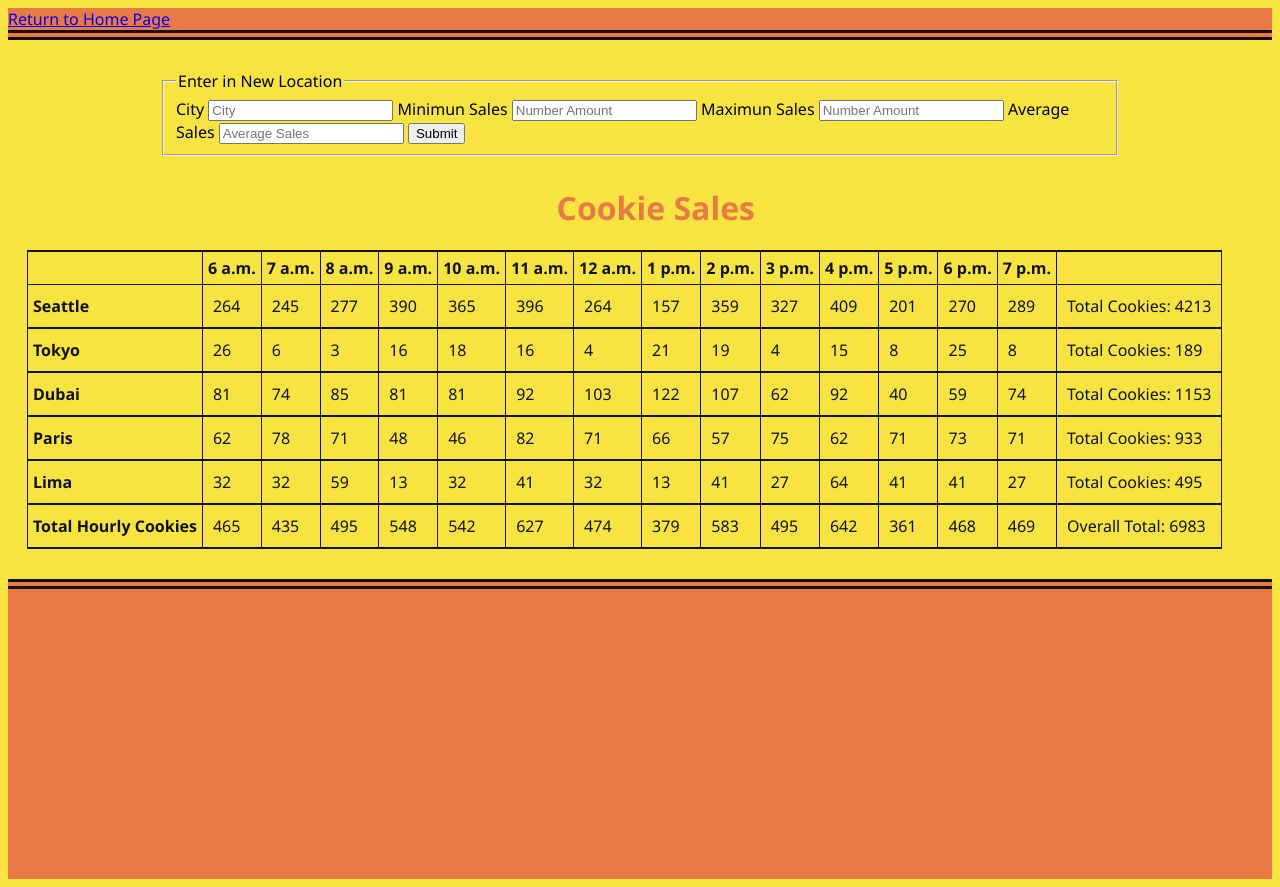
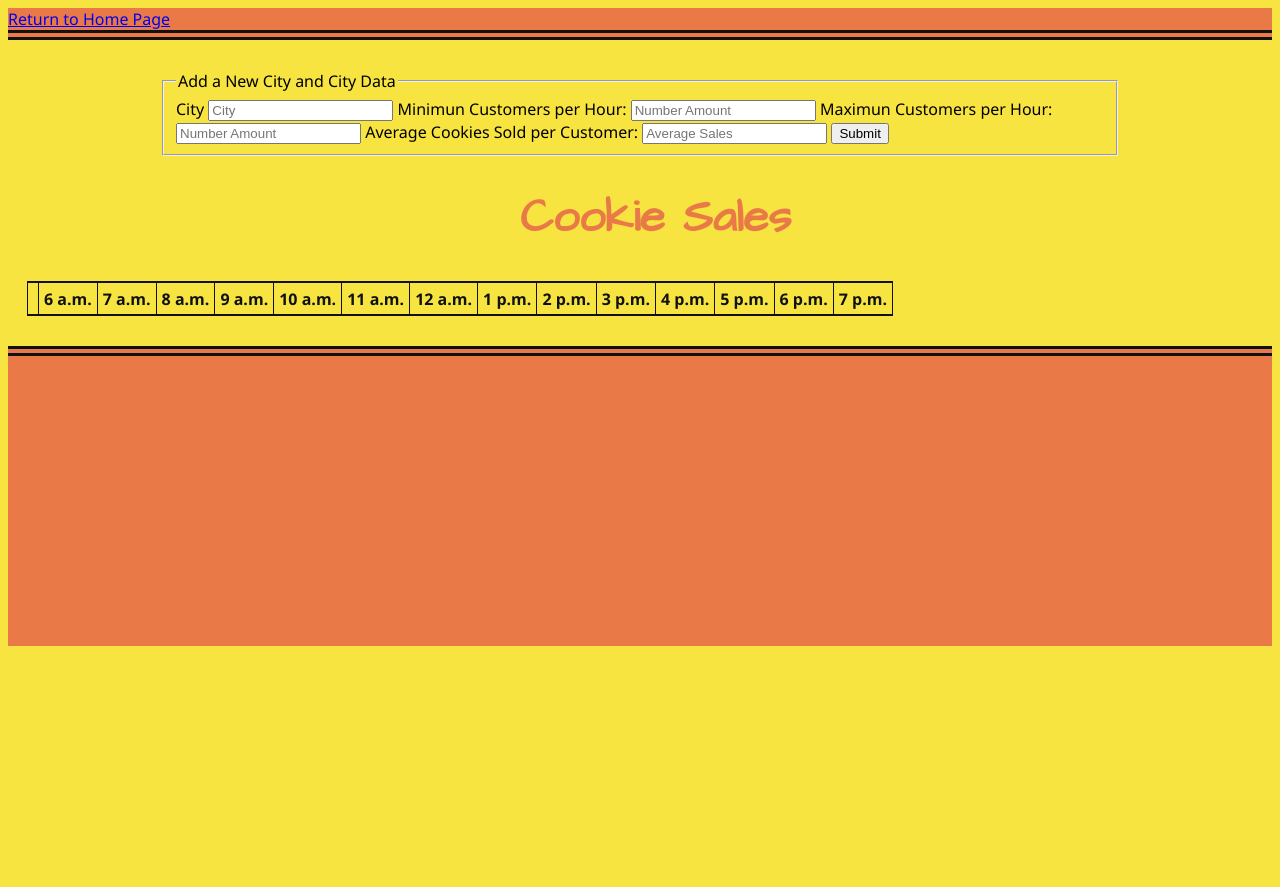
Before and after one commit to carrievo/cookie-stand, a plain HTML site: page sales.html in a window 1280 px wide. After the commit the page ends 800 px from the top, so only its background shows below. Drawn offline with Linux system fonts and the light colour scheme; a web font is replaced by a local one.

Commit message:
modified JS code to include elementBuilder and style to CSS.

```diff
--- a/css/style.css
+++ b/css/style.css
@@ -4,6 +4,11 @@ h1 {
   font-family: 'Segoe UI', Tahoma, Geneva, Verdana, sans-serif;
   margin-left: 2.5%;
   color: rgb(233, 122, 71);
+}
+
+.cookieTitle {
+  font-family: 'Architects Daughter', cursive;
+  font-size: 46px;
 }
 
 table, td, th {
@@ -40,6 +45,16 @@ header {
   width: 100%;
   background-color: rgb(233, 122, 71);
   border-bottom: #111 10px double;
+}
+
+.links {
+  font-family: 'Architects Daughter', cursive;
+  font-size: 18px;
+}
+
+.bio {
+  font-family: 'Architects Daughter', cursive;
+  font-size: 35px;
 }
 
 nav {
--- a/js/app.js
+++ b/js/app.js
@@ -1,6 +1,4 @@
 'use strict';
-
-console.log('Hello world!');
 
 //create hours array
 let hourOfDay = ['6 a.m.', '7 a.m.', '8 a.m.', '9 a.m.', '10 a.m.', '11 a.m.', '12 a.m.', '1 p.m.', '2 p.m.', '3 p.m.', '4 p.m.', '5 p.m.', '6 p.m.', '7 p.m.'];
@@ -21,12 +19,12 @@ function Cookieshop (location, min, max, avg) {
       return randomNumber;
     };
 
-this.renderCustomersPerHour = function(min, max) {
+this.renderCustomersPerHour = function() {
   for (let i = 0; i < hourOfDay.length; i++) {
     let num = this.getRandomNumber(this.min, this.max)
     this.customersPerHour.push(num);
   }
-  console.log(this.customersPerHour);
+
 };
 
 this.renderCookiesPerHour = function() {
@@ -35,7 +33,7 @@ this.renderCookiesPerHour = function() {
     this.cookiesTotal += num;
     this.cookiesPerHour.push(num);
   }
-  console.log(this.cookiesPerHour);
+
 };
 
 // this is what shows up on the browser  -----------------------------------------------------------------------------------
@@ -63,14 +61,14 @@ for (let i = 0; i < hourOfDay.length; i++) {
   this.callUponAll = function() {
     this.renderCustomersPerHour();
     this.renderCookiesPerHour();
-    // this.renderCity();
   }
 
   this.callUponAll();
-      this.shopArray.push(this);
+  shopArray.push(this);
+  console.log(this.shopArray);
 }
 
-Cookieshop.prototype.shopArray = [];
+const shopArray = [];
 
 const seattle = new Cookieshop('Seattle', 23, 65, 6.3);
 const tokyo = new Cookieshop('Tokyo', 3, 24, 1.2);
@@ -78,77 +76,77 @@ const dubai = new Cookieshop('Dubai', 11, 38, 3.7);
 const paris = new Cookieshop('Paris', 20, 38, 2.3);
 const lima = new Cookieshop('Lima', 2, 16, 4.6);
 
-console.log(Cookieshop.prototype.shopArray);
-
 
 // table code  --------------------------------------------------------------------------------------------------------
 const tableCookies = document.getElementById(`cookieSales`);
 
-const newTableElem = document.createElement('table');
-tableCookies.appendChild(newTableElem);
+const newTableCookies = document.createElement('table');
+tableCookies.appendChild(newTableCookies);
 
 function renderNewHeader() {
   const rowHeader = document.createElement('tr');
-  newTableElem.appendChild(rowHeader);
+  newTableCookies.appendChild(rowHeader);
 
   const rowCellHeader = document.createElement('th');
-  newTableElem.appendChild(rowCellHeader);
+  newTableCookies.appendChild(rowCellHeader);
 
   for (let i = 0; i < hourOfDay.length; i++) {
     const rowCellHeader = document.createElement('th');
     rowCellHeader.textContent = hourOfDay[i];
-    newTableElem.appendChild(rowCellHeader);
+    newTableCookies.appendChild(rowCellHeader);
   }
 };
 
+function elementBuilder(elementToCreate, contents, parent) {
+  let newElement = document.createElement(elementToCreate);
+    newElement.textContent = contents;
+    parent.appendChild(newElement);
+}
+
+Cookieshop.prototype.renderTableRow = function() {
+  const shopTableElem = document.createElement('tr');
+    newTableCookies.appendChild(shopTableElem);
+
+    elementBuilder('th', this.location.shopTableElem);
+
+    for (let j = 0; j < this.cookiesPerHour.length; j++) {
+      elementBuilder('td',`${this.cookiesPerHour[j]}`,shopTableElem);
+  }
+      elementBuilder('td', 'Total Store Cookies: ' + this.cookiesTotal, shopTableElem);
+
+}
+
 function renderActualTable() {
-  for (let i = 0; i < Cookieshop.prototype.shopArray.length; i++) {
-    let actualShop = Cookieshop.prototype.shopArray[i];
-    const shopTableElem = document.createElement('tr');
-    newTableElem.appendChild(shopTableElem);
-
-    const shopCellElem = document.createElement('th');
-    shopCellElem.textContent = actualShop.location;
-    shopTableElem.appendChild(shopCellElem);
-
-    for (let j = 0; j < actualShop.cookiesPerHour.length; j++) {
-      const shopCellElem2 = document.createElement('td');
-      shopCellElem2.textContent = `${actualShop.cookiesPerHour[j]}`;
-      shopTableElem.appendChild(shopCellElem2);
-    }
-    const shopCellElem3 = document.createElement('td');
-    shopCellElem3.textContent = 'Total Cookies: ' + actualShop.cookiesTotal;
-    shopTableElem.appendChild(shopCellElem3);
+  for (let i=0; i < shopArray.length; i++){
+    shopArray[i].renderTableRow();
   }
 }
 
 function renderFooterTable() {
-  const footerElem = document.createElement('tr');
-  newTableElem.appendChild(footerElem);
+  const footerElem = document.createElement('tfoot');
+  newTableCookies.appendChild(footerElem);
 
-  const rowFooterElem = document.createElement('th');
-  rowFooterElem.textContent = 'Total Hourly Cookies';
-  footerElem.appendChild(rowFooterElem);
+elementBuilder('th','Total Hourly Cookies',footerElem);
 
 let dailyTotalCookies = [];
-    for (let h = 0; h < hourOfDay.length; h++) {
+for (let h = 0; h < hours.length; h++) {
   let cookieHourlyTotal = 0;
-    for (let i = 0; i < Cookieshop.prototype.shopArray.length; i++) {
-      let currentStore = Cookieshop.prototype.shopArray[i];
+  for (let i = 0; i < shopArray.length; i++) {
+    let currentStore = shopArray[i];
     cookieHourlyTotal += currentStore.cookiesPerHour[h];
   }
-    const shopCellElem2 = document.createElement('td');
-    shopCellElem2.textContent = `${cookieHourlyTotal}`;
-    footerElem.appendChild(shopCellElem2);
+
+  elementBuilder('td',`${cookieHourlyTotal}`,footerElem);
   dailyTotalCookies.push(cookieHourlyTotal);
 }
+
 let cookieDailyTotal = 0;
 for (let i =0; i < dailyTotalCookies.length; i++) {
   cookieDailyTotal += dailyTotalCookies[i];
 }
-  const shopCellElem3 = document.createElement('td');
-  shopCellElem3.textContent = `Overall Total: ` + cookieDailyTotal;
-  footerElem.appendChild(shopCellElem3);
+
+elementBuilder('td',`Overall Total: ` + cookieDailyTotal,footerElem)
+
 }
 
 renderNewHeader();
@@ -156,28 +154,28 @@ renderActualTable();
 renderFooterTable();
 
 
-// form code ----------------------------------------------------------------------------------------------------------
+// Add new store to form code ----------------------------------------------------------------------------------------------------------
 
 let form = document.getElementById('form');
+let tfoot = document.querySelector('tfoot');
 
 function handleSubmit(event) {
   event.preventDefault();
-  console.log(event.target.newLocation);
     let newLocation = event.target.newLocation.value;
     let newMin = +(event.target.newMin.value);
     let newMax = +(event.target.newMax.value);
     let newAvg = +(event.target.newAvg.value);
 
-new Cookieshop (
+let newStore = new Cookieshop (
   newLocation,
   newMin,
   newMax,
   newAvg,
 );
 
-newTableElem.innerHTML = '';
-renderNewHeader();
-renderActualTable();
+
+  tfoot.innerHTML = '';
+  newStore.renderTableRow();
   renderFooterTable();
   clearAllForm();
 
--- a/sales.html
+++ b/sales.html
@@ -3,6 +3,7 @@
 <head>
   <meta charset="UTF-8">
   <meta http-equiv="X-UA-Compatible" content="IE=edge">
+  <link href="https://fonts.googleapis.com/css2?family=Architects+Daughter&family=Style+Script&display=swap" rel="stylesheet">
   <meta name="viewport" content="width=device-width, initial-scale=1.0">
   <link rel="stylesheet" href="css/style.css">
   <title>Sales</title>
@@ -25,19 +26,19 @@
 <div>
   <form id='form'>
     <fieldset>
-    <legend>Enter in New Location</legend>
+    <legend>Add a New City and City Data</legend>
       <label>City</label>
         <input type="text" id="newLocation" placeholder="City" required>
 
-      <label>Minimun Sales
+      <label>Minimun Customers per Hour:
         <input type="text" id="newMin" placeholder="Number Amount" required>
       </label>
 
-      <label>Maximun Sales
+      <label>Maximun Customers per Hour:
         <input type="text" id="newMax" placeholder="Number Amount" required>
       </label>
 
-      <label>Average Sales
+      <label>Average Cookies Sold per Customer:
         <input type="text" id="newAvg" placeholder="Average Sales" required>
       </label>
 
@@ -50,7 +51,7 @@
 
 <!-- this is the sales table -->
     <div id='cookieSales'>
-    <h1>Cookie Sales</h1>
+    <h1 class="cookieTitle">Cookie Sales</h1>
 
     </div>
 
```
Also changed, not shown: index.html (+6 -5 lines), 1 other file. Lines whose indentation alone changed are shown as unchanged.
